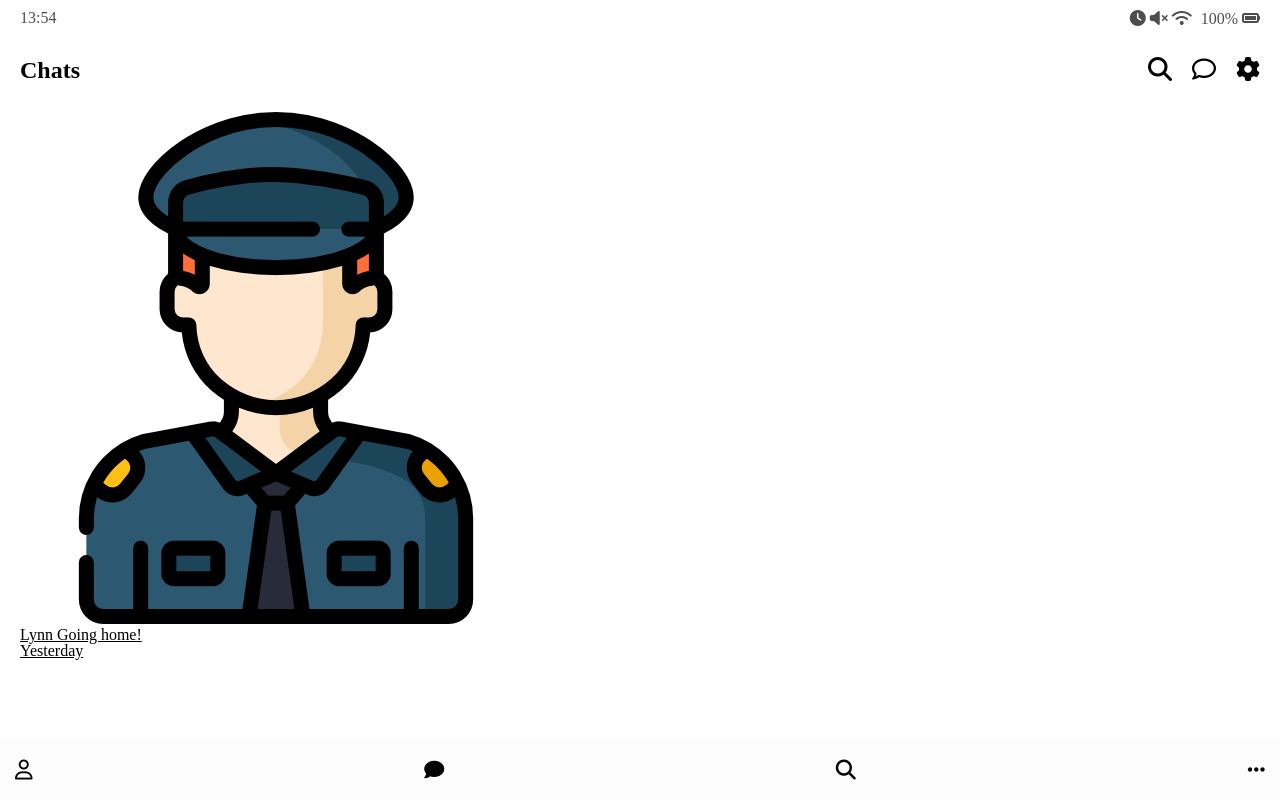
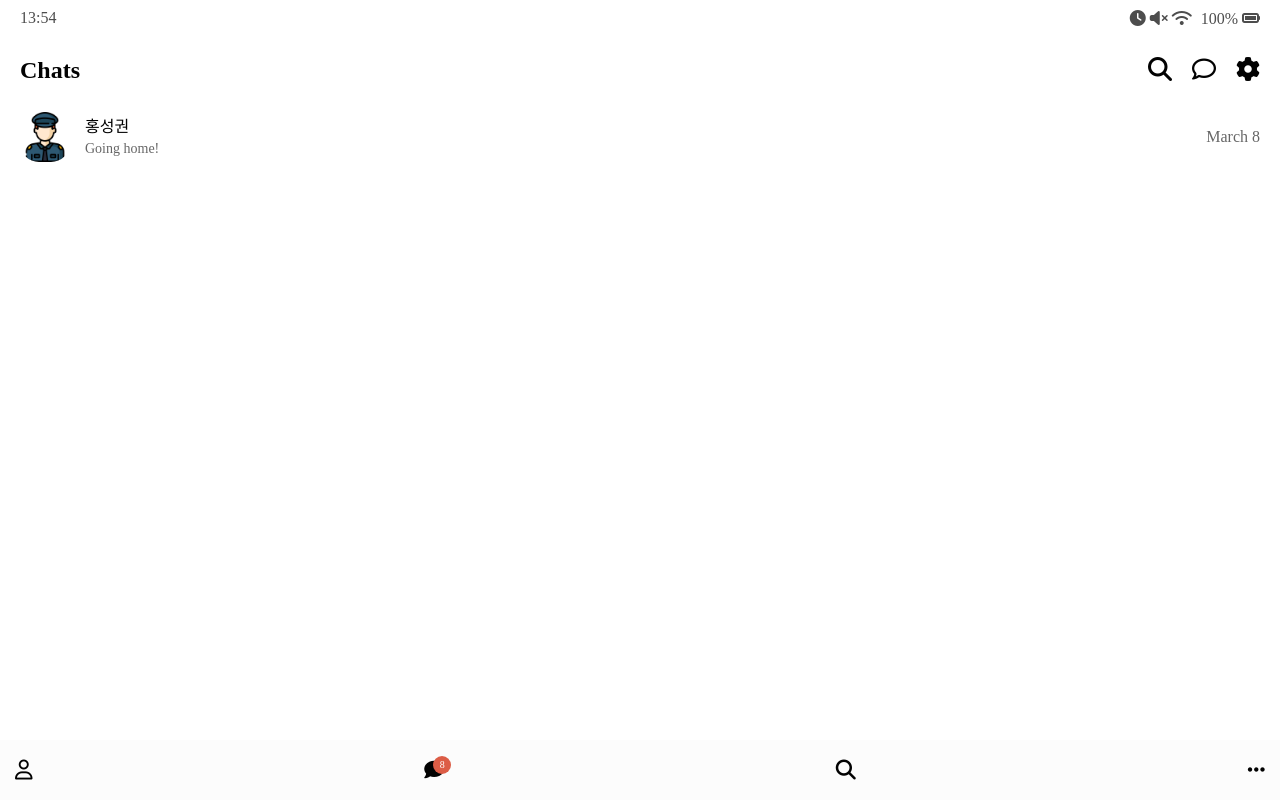
Before and after one commit to Hong-sk/kakao-clone-v2, a plain HTML site: page index.html in a window 1280 px wide. Drawn offline with Linux system fonts and the light colour scheme.

Commit message:
modifying css

```diff
--- /dev/null
+++ b/css/friend.css
@@ -0,0 +1,39 @@
+.friend {
+  display: flex;
+  justify-content: space-between;
+  align-items: center;
+}
+.friend .friend__avatar {
+  width: 50px;
+  border-radius: 38%;
+}
+.friend__avatar.g-avatar {
+  width: 70px;
+}
+.frined__avatar.m-avatar {
+  width: 60px;
+}
+.friend .friend__column {
+  display: flex;
+  align-items: center;
+}
+.friend .friend__avatar {
+  margin-right: 15px;
+}
+
+.friend__content .friend__name {
+  display: block;
+  margin-bottom: 5px;
+}
+.friend__content .friend__status,
+.friend__content .friend__bottom-text,
+.friend .chat__timestamp {
+  opacity: 0.6;
+}
+.friend__content .friend__bottom-text {
+  font-size: 14px;
+}
+.friend__content .friend__status,
+.friend .chat__timestmp {
+  font-size: 12px;
+}
--- a/css/nav-bar.css
+++ b/css/nav-bar.css
@@ -14,3 +14,21 @@
 .nav i {
   font-size: 20px;
 }
+.nav .nav__list-link {
+  position: relative;
+}
+.nav .nav__badge {
+  position: absolute;
+  top: -7px;
+  right: -7px;
+  color: white;
+  background-color: #dc5d46;
+  width: 18px;
+  height: 18px;
+  text-align: center;
+  display: flex;
+  justify-content: center;
+  align-items: center;
+  border-radius: 50%;
+  font-size: 10px;
+}
--- a/css/styles.css
+++ b/css/styles.css
@@ -3,7 +3,7 @@
 @import "status-bar.css";
 @import "header.css";
 @import "nav-bar.css";
-
+@import "friend.css";
 * {
   box-sizing: border-box;
 }
@@ -17,4 +17,5 @@ body {
 
 a {
   color: inherit;
+  text-decoration: none;
 }
--- a/index.html
+++ b/index.html
@@ -43,15 +43,20 @@
       <ul class="chats_list">
         <li class="chats__chat">
           <a href="chat.html">
-            <div class="chats__column">
-              <img class="chat_avatar g-avatar" src="images/policeman.png" />
-              <div class="chat__content">
-                <span class="chat__username">Lynn</span>
-                <span class="chat__preview">Going home!</span>
+            <div class="chats__chat friend friend--lg">
+              <div class="friend__column">
+                <img
+                  src="images/policeman.png"
+                  class="m-avatar friend__avatar"
+                />
+                <div class="friend__content">
+                  <span class="friend__name">홍성권</span>
+                  <span class="friend__bottom-text">Going home!</span>
+                </div>
               </div>
-            </div>
-            <div class="chats__column">
-              <span class="chat__timestamp">Yesterday</span>
+              <div class="friend__column">
+                <span class="chat__timestamp">March 8</span>
+              </div>
             </div>
           </a>
         </li>
@@ -66,6 +71,7 @@
         </li>
         <li class="nav__list-item">
           <a href="index.html" class="nav__list-link">
+            <div class="nav__badge">8</div>
             <i class="fas fa-comment"></i>
           </a>
         </li>
```
Also changed, not shown: chat.html (+1 -1 lines), find.html (+1 -1 lines), friends.html (+10 -25 lines), more.html (+2 -2 lines).
